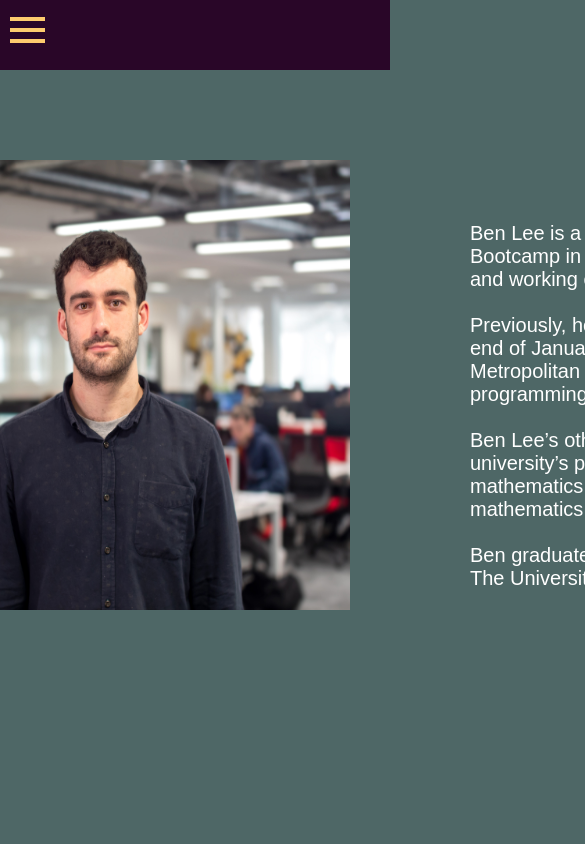
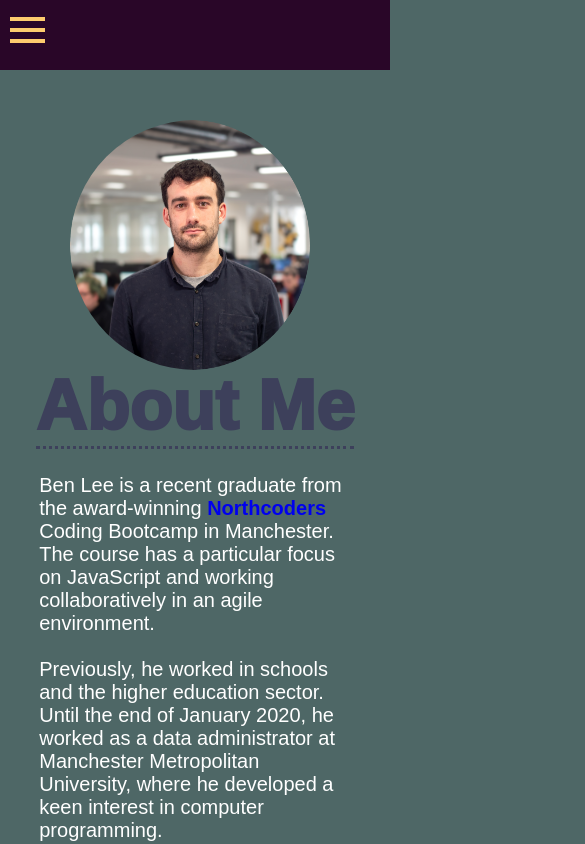
Before and after one commit to benlee38b/portfolio-V2, a React (Create React App) app: page /about-me in a window 390 px wide. Shown: the top 844 px of the page, 585 px wide, since content can reach past the window. Built offline with nearby package versions, Linux system fonts and the light colour scheme.

Commit message:
altered some styling on about me page and improved responsiveness

```diff
--- a/src/components/AboutMeBio.js
+++ b/src/components/AboutMeBio.js
@@ -1,6 +1,6 @@
 import React from 'react';
 import '../styles/about-me.css';
-import photo from '../assets/Ben-Lee-rectangle.jpg';
+import photo from '../assets/ben-lee.png';
 
 const AboutMeBio = () => {
   return (
--- a/src/components/navbar/CollapseMenu.js
+++ b/src/components/navbar/CollapseMenu.js
@@ -49,7 +49,7 @@ const CollapseMenu = (props) => {
 export default CollapseMenu;
 
 const CollapseWrapper = styled(animated.div)`
-  background: #c1666b;
+  background: #290628;
   position: fixed;
   top: 4.5rem;
   left: 0;
--- a/src/styles/about-me.css
+++ b/src/styles/about-me.css
@@ -1,15 +1,14 @@
 .bio-container {
   margin: auto;
   display: grid;
-  grid-template-columns: repeat(auto-fill, minmax(600px, 1fr));
+  grid-template-columns: repeat(auto-fill, minmax(550px, 1fr));
 
   grid-template-areas: 'pic bio';
-  flex-wrap: no-wrap;
-  align-items: flex-end;
+
+  align-items: stretch;
   margin-top: 50px;
   justify-content: center;
   position: relative;
-  /* flex-grow: 1; */
   top: 100px;
   grid-auto-flow: dense;
 
@@ -22,17 +21,20 @@
   /* background-color: #9a9283; */
 }
 .profile-pic-about-me {
-  /* position: relative; */
+  position: relative;
+  top: 10px;
+  padding-right: 10px;
   grid-area: pic;
-  width: 500px;
-  height: 450px;
-  justify-self: start;
+  border-radius: 100%;
+  width: 480px;
+  height: 480px;
+  justify-self: end;
   /* padding: 20px; */
 }
 .about-me-text-container {
   display: flex;
   flex-direction: column;
-  justify-content: flex-end;
+  justify-content: center;
   align-items: center;
   height: 450px;
   grid-area: bio;
@@ -44,11 +46,56 @@
 }
 .northcoders-link {
   text-decoration: none;
+  font-weight: bolder;
 }
 
 .about-me-title {
-  font-size: 50px;
-  margin-top: 100px;
+  font-size: 70px;
+  margin-top: 60px;
+
   border-bottom: dotted;
-  margin-bottom: 10px;
+  margin-bottom: 5px;
+  color: #3d405b;
+  font-weight: 1000;
 }
+@media (max-width: 1210px) {
+  .bio-text {
+    max-width: 500px;
+  }
+}
+@media (max-width: 1005px) {
+  .bio-text {
+    max-width: 95%;
+  }
+  .bio-container {
+    top: 100px;
+    display: flex;
+    width: auto;
+    flex-direction: column;
+    margin: auto;
+  }
+  .profile-pic-about-me {
+    align-self: center;
+    height: 250px;
+    width: 250px;
+    margin-bottom: 20px;
+  }
+  .about-me-text-container {
+    position: relative;
+    top: 1vw;
+  }
+  .about-me-title {
+    margin-top: 10%;
+  }
+}
+
+@media (max-width: 678px) {
+  .about-me-text-container {
+    top: 80px;
+  }
+}
+@media (max-width: 435px) {
+  .about-me-text-container {
+    top: 140px;
+  }
+}
```
